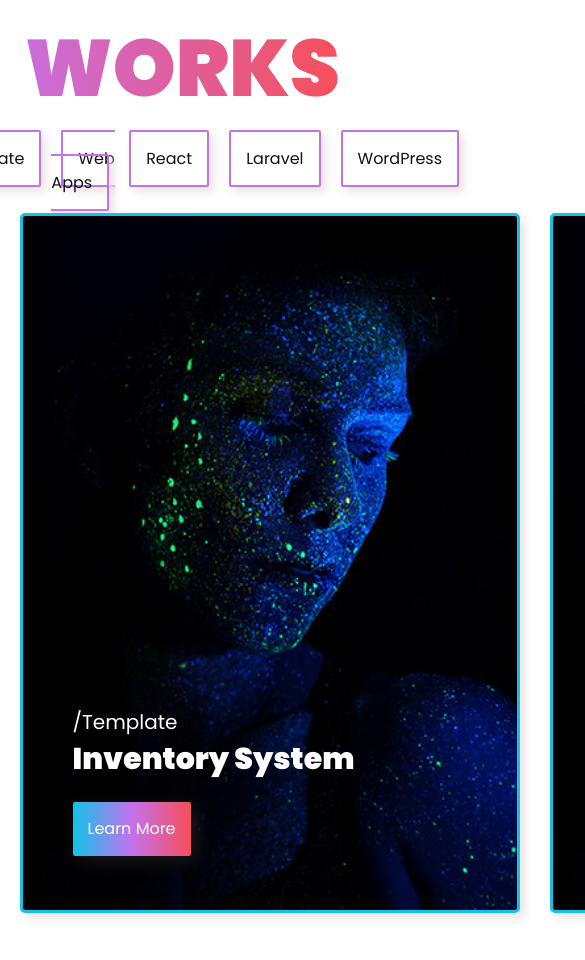
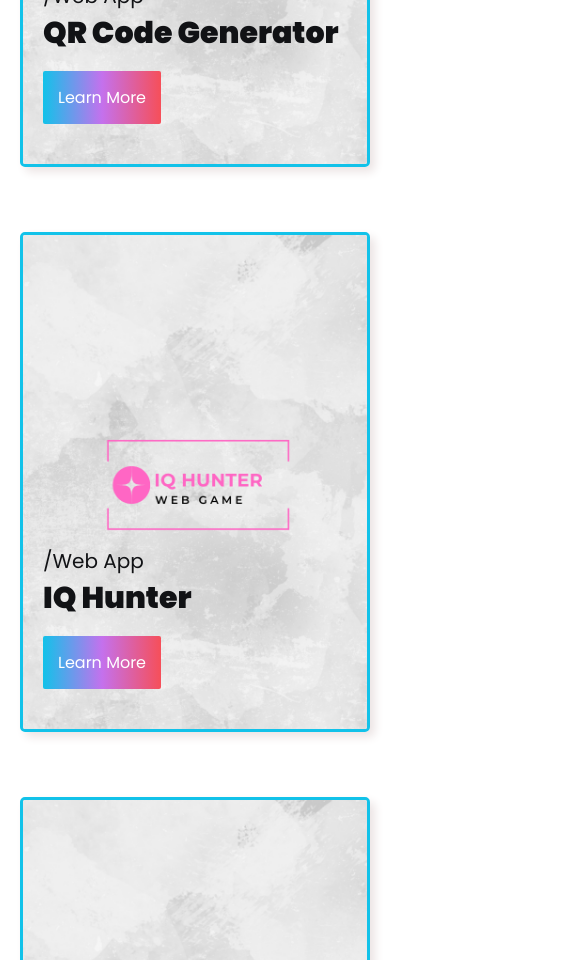
Before and after one commit to Ruddro420/personal-portfolio-React-Js, a React (Vite) app: page / in a window 390 px wide. Shown: the part 1040-2000 px from the top of the page, 585 px wide, since content can reach past the window. Built offline with nearby package versions, Linux system fonts and the light colour scheme.

Commit message:
responsive working

```diff
--- /dev/null
+++ b/data/homeFile.json
@@ -0,0 +1,38 @@
+[
+    {
+        "cat": "Web App",
+        "title": "QR Code Generator",
+        "img": " ../../../public/js/1-min.png",
+        "link": "https://ruddro420.github.io/qr-code-generator/"
+    },
+    {
+        "cat": "Web App",
+        "title": "IQ Hunter",
+        "img": " ../../../public/js/2-min.png",
+        "link": "https://iqhunter.techitrick.com/"
+    },
+    {
+        "cat": "React",
+        "title": "Text Sentiment",
+        "img": " ../../../public/react/1-min.png",
+        "link": "https://dreamy-gingersnap-974c62.netlify.app/"
+    },
+    {
+        "cat": "React",
+        "title": "Guide Of Future",
+        "img": " ../../../public/react/3-min.png",
+        "link": "https://fluffy-alfajores-b1096f.netlify.app/"
+    },
+    {
+        "cat": "React",
+        "title": "Open Mind ",
+        "img": " ../../../public/react/7-min.png",
+        "link": "https://beautiful-banoffee-0f5171.netlify.app/"
+    },
+    {
+        "cat": "React",
+        "title": "Recipe Search",
+        "img": " ../../../public/react/2-min.png",
+        "link": "https://dancing-marigold-1b38c9.netlify.app/"
+    }
+]
--- a/src/component/HeaderNav.jsx
+++ b/src/component/HeaderNav.jsx
@@ -1,12 +1,15 @@
-import { Button, Navbar } from "flowbite-react";
+/* eslint-disable react/prop-types */
+import { Button, Navbar, Modal, Footer } from "flowbite-react";
+import { useState } from "react";
+import { BsFacebook, BsGithub, BsInstagram, BsTwitter } from "react-icons/bs";
 
 const HeaderNav = () => {
+  // modal works here
+  const [openModal, setOpenModal] = useState("");
+  const props = { openModal, setOpenModal };
   return (
     <div>
-            <Navbar
-                fluid
-                rounded
-            >
+      <Navbar fluid rounded>
         <Navbar.Brand>
           <span className="self-center whitespace-nowrap text-xl font-semibold dark:text-white ">
             A.F.R
@@ -19,22 +22,36 @@ const HeaderNav = () => {
           <Navbar.Toggle />
         </div>
         <Navbar.Collapse>
+          <Navbar.Link active href="#">
+            <p>Home</p>
+          </Navbar.Link>
+          <Navbar.Link href="#aboutMe">About</Navbar.Link>
           <Navbar.Link
-                        active
-                        href="#"
+            onClick={() => props.setOpenModal("pop-up")}
+            style={{ cursor: "pointer" }}
           >
-                        <p>
-                            Home
-                        </p>
-                    </Navbar.Link>
-                    <Navbar.Link href="#aboutMe">
-                        About
-                    </Navbar.Link>
-                    <Navbar.Link href="#">
             Contact
           </Navbar.Link>
         </Navbar.Collapse>
       </Navbar>
+      {/* Modal Works Here */}
+      <Modal
+        show={props.openModal === "pop-up"}
+        size="md"
+        popup
+        onClose={() => props.setOpenModal(undefined)}
+      >
+        <Modal.Header />
+        <Modal.Body>
+            <h2 className="text-center text-2xl">Contact Me!</h2>
+          <div className="text-center contact-icon">
+            <Footer.Icon className="pl-10" href="#" icon={BsFacebook} />
+            <Footer.Icon className="pl-10" href="#" icon={BsInstagram} />
+            <Footer.Icon className="pl-10" href="#" icon={BsTwitter} />
+            <Footer.Icon className="pl-10" href="#" icon={BsGithub} />
+          </div>
+        </Modal.Body>
+      </Modal>
     </div>
   );
 };
--- a/src/component/Product.jsx
+++ b/src/component/Product.jsx
@@ -1,64 +1,40 @@
+import { useState } from "react";
+import homeFile from "../../data/homeFile.json";
+import { useEffect } from "react";
+const Product = () => {
+  const [loadData, setLoadData] = useState([]);
+  useEffect(() => {
+    setLoadData(homeFile);
+  }, []);
 
-const Product = () => {
   return (
     <>
-            <div className="main-product">
+      {loadData.map((item, i) => {
+        return (
+          <div key={i} className="main-product">
             <div
               style={{
-                        background: `url('/public/work.jpg')`,
+                background: `url(${item.img})`,
               }}
-                    className="work-container">
+              className="work-container"
+            >
               <div className="product-content">
                 <div className="work-category">
-                            <h5>/Template</h5>
+                  <h5>/{item.cat}</h5>
                 </div>
                 <div className="work-title">
-                            <h3>Inventory System</h3>
+                  <h3>{item.title}</h3>
                 </div>
                 <div className="work-button">
-                            <button>Learn More</button>
+
+                    <a href={item.link}>Learn More</a>
+
                 </div>
               </div>
             </div>
           </div>
-            <div className="main-product">
-                <div
-                    style={{
-                        background: `url('/public/work.jpg')`,
-                    }}
-                    className="work-container">
-                    <div className="product-content">
-                        <div className="work-category">
-                            <h5>/Template</h5>
-                        </div>
-                        <div className="work-title">
-                            <h3>Inventory System</h3>
-                        </div>
-                        <div className="work-button">
-                            <button>Learn More</button>
-                        </div>
-                    </div>
-                </div>
-            </div>
-            <div className="main-product">
-                <div
-                    style={{
-                        background: `url('/public/work.jpg')`,
-                    }}
-                    className="work-container">
-                    <div className="product-content">
-                        <div className="work-category">
-                            <h5>/Template</h5>
-                        </div>
-                        <div className="work-title">
-                            <h3>Inventory System</h3>
-                        </div>
-                        <div className="work-button">
-                            <button>Learn More</button>
-                        </div>
-                    </div>
-                </div>
-            </div>
+        );
+      })}
     </>
   );
 };
--- a/src/component/WorkShow.jsx
+++ b/src/component/WorkShow.jsx
@@ -11,9 +11,7 @@ const WorkShow = () => {
                     <div className="working-category">
                         <div className="list-category">
                             <ul>
-                                <li>
-                                    <a href="#">Template</a>
-                                </li>
+
                                 <li>
                                     <a href="#">Web Apps</a>
                                 </li>
@@ -22,9 +20,6 @@ const WorkShow = () => {
                                 </li>
                                 <li>
                                     <a href="#">Laravel</a>
-                                </li>
-                                <li>
-                                    <a href="#">WordPress</a>
                                 </li>
                             </ul>
                         </div>
--- a/src/index.css
+++ b/src/index.css
@@ -16,8 +16,8 @@ html {
 }
 
 :root {
-  font-family: 'Open Sans', sans-serif;
-  font-family: 'Poppins', sans-serif;
+  font-family: "Open Sans", sans-serif;
+  font-family: "Poppins", sans-serif;
   color: rgba(0, 0, 0, 0.87);
   background-color: #ffffff;
   padding: 0px !important;
@@ -39,15 +39,13 @@ html {
   background: linear-gradient(to right, #12c2e9, #c471ed, #f64f59);
 } */
 
-
-
 /* Nav Section */
 nav {
   background: transparent !important;
   color: white !important;
 }
 
-li>a {
+li > a {
   color: white !important;
 }
 
@@ -111,7 +109,6 @@ li>a {
 
 /* Work Show Container */
 
-
 .workShow-container .inner-text {
   font-size: 80px;
   padding-top: 5%;
@@ -138,7 +135,6 @@ li>a {
   display: flex;
   margin-bottom: 5%;
   justify-content: center;
-
 }
 
 .workShow-container .working-category li a {
@@ -150,15 +146,14 @@ li>a {
   box-shadow: 5px 5px 10px rgb(236, 228, 228);
 }
 
-
 /* Product Container */
 
 .product-container {
   display: grid;
   grid-template-columns: auto auto auto;
-  width: 90%;
+  justify-content: center;
+  align-items: center;
   gap: 30px;
-  margin: auto;
 }
 
 .work-container {
@@ -167,16 +162,16 @@ li>a {
   background-repeat: no-repeat !important;
   background-size: cover !important;
   height: 700px !important;
-  width: 500px !important;
-  color: white !important;
+  width: 450px !important;
+  color: #111215 !important;
   padding: 50px !important;
   position: relative;
-  transition: .5s ease;
+  transition: 0.5s ease;
 }
 
 .main-product {
   height: 700px !important;
-  width: 500px !important;
+  width: 450px !important;
   cursor: pointer;
   border: 3px solid #12c2e9;
   border-radius: 5px;
@@ -184,25 +179,30 @@ li>a {
   overflow: hidden;
   margin-bottom: 10%;
   position: relative;
-  transition: .5s ease;
+  transition: 0.5s ease;
 }
 
 .work-container:hover {
   transform: scale(1.1);
-  transition: .5s ease;
+  transition: 0.5s ease;
+  color: white !important;
 }
 
 .work-container:hover::before {
-  content: '';
+  content: "";
   position: absolute;
   top: 0;
   left: 0;
   width: 100%;
   height: 100%;
-  background: linear-gradient(to top, rgba(0, 0, 0, 1), rgb(196, 113, 237, .6), rgb(246, 79, 89, .8));
+  background: linear-gradient(
+    to top,
+    rgba(0, 0, 0, 1),
+    rgb(196, 113, 237, 0.6),
+    rgb(246, 79, 89, 0.8)
+  );
   /* Adjust the gradient colors and opacity as desired */
 }
-
 
 /* Product Details */
 .product-content {
@@ -220,13 +220,16 @@ li>a {
   font-weight: 900;
 }
 
-.product-container button {
+.product-container a {
   padding: 15px;
   color: #ffffff !important;
   background: linear-gradient(to right, #12c2e9, #c471ed, #f64f59);
   border-radius: 2px;
   box-shadow: 5px 5px 20px rgba(247, 247, 247, 0.1);
   margin-top: 20px;
+}
+.work-title {
+  margin-bottom: 30px;
 }
 
 /* About Me */
@@ -252,26 +255,18 @@ li>a {
   color: #29292a;
 }
 
-
-
-
-
-
-
-
-
-
-
-
-
-
-
-
-
-
+/* Contact Details */
+.contact-icon {
+  display: flex;
+  justify-content: center;
+  margin-left: 30px;
+}
+.contact-icon a {
+  font-size: 20px;
+}
 
 /* Responsive Data Here */
-@media(max-width:850px) {
+@media (max-width: 850px) {
   .hero-container .inner-text {
     font-size: 35px;
     padding-top: 50%;
@@ -294,7 +289,80 @@ li>a {
     background-color: white;
   }
 
-  li>a {
+  li > a {
     color: black !important;
   }
+  /* Product Container */
+
+  .product-container {
+    display: grid;
+    grid-template-columns: auto;
+    justify-content: center;
+    align-items: center;
+  }
+  .workShow-container h2 {
+    font-size: 30px;
+  }
+  .work-container {
+    margin-bottom: 5%;
+    background-position: center !important;
+    background-repeat: no-repeat !important;
+    background-size: cover !important;
+    height: 500px !important;
+    width: 350px !important;
+    color: #111215 !important;
+    padding: 20px !important;
+    position: relative;
+    transition: 0.5s ease;
+  }
+
+  .main-product {
+    height: 500px !important;
+    width: 350px !important;
+    cursor: pointer;
+    border: 3px solid #12c2e9;
+    border-radius: 5px;
+    box-shadow: 5px 5px 10px rgb(236, 228, 228);
+    overflow: hidden;
+    margin-bottom: 0%;
+    position: relative;
+    transition: 0.5s ease;
+  }
+  #aboutMe p {
+    width: 100% !important;
+    font-size: 15px !important;
+    font-weight: 500;
+  }
+  .workShow-container .list-category {
+    margin-top: 5% !important;
+    margin-bottom: 5% !important;
+    width: 100%;
+    margin: auto;
+  }
+  .workShow-container {
+    margin-top: 5%;
+    margin-bottom: 5%;
+  }
+  .main-product {
+    margin-top: 10% !important;
+  }
+  .hero-container {
+    background: #111215;
+    height: auto;
+    width: 100%;
+    position: relative;
+    margin-top: -80px;
+    z-index: -2;
+    padding-bottom: 120px;
+  }
+  .gradient-circle {
+    display: none;
+  }
+  .hero-container h1{
+    text-transform: uppercase;
+  }
+  .about-me {
+    margin-left: 5%;
+    margin-right: 5%;
+  }
 }
```
Lines whose indentation alone changed are shown as unchanged.
